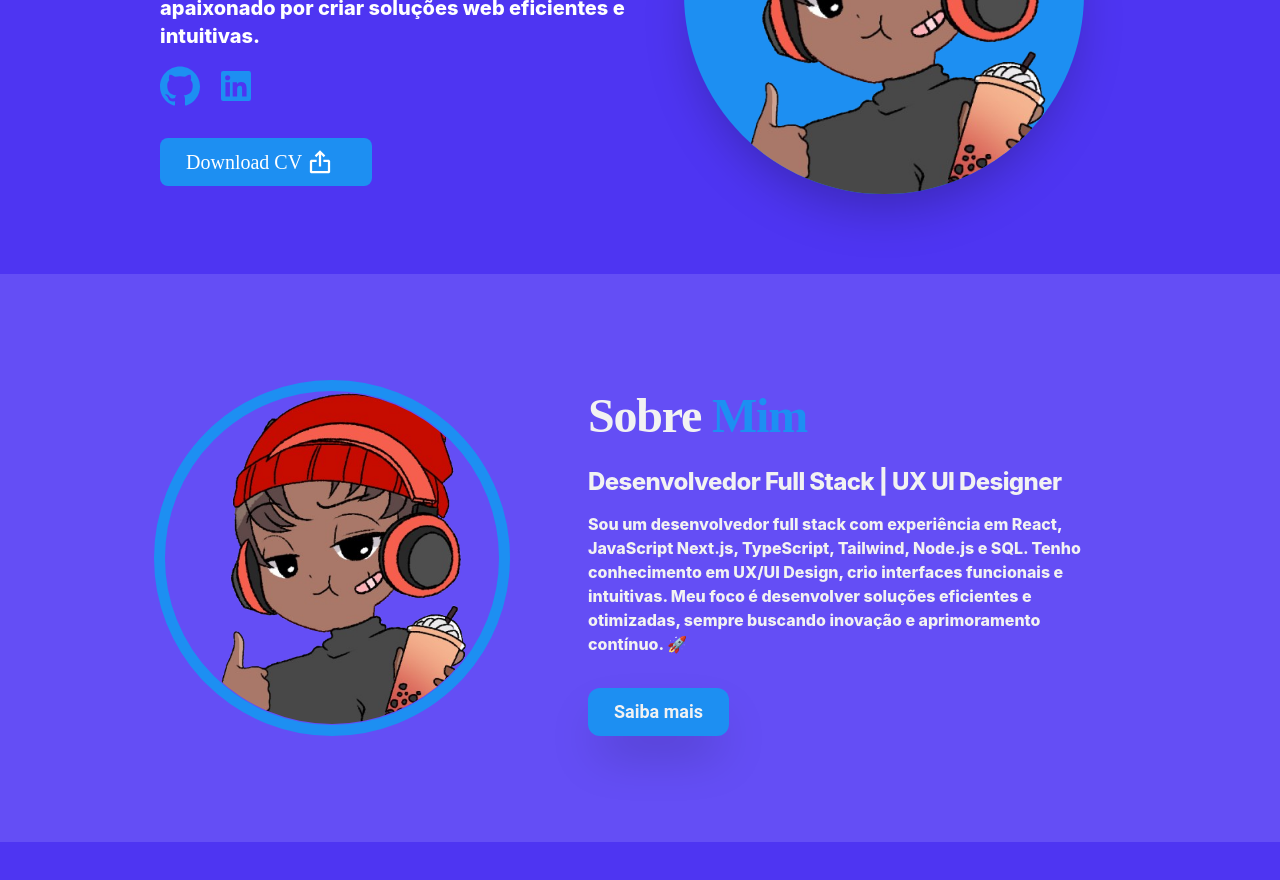
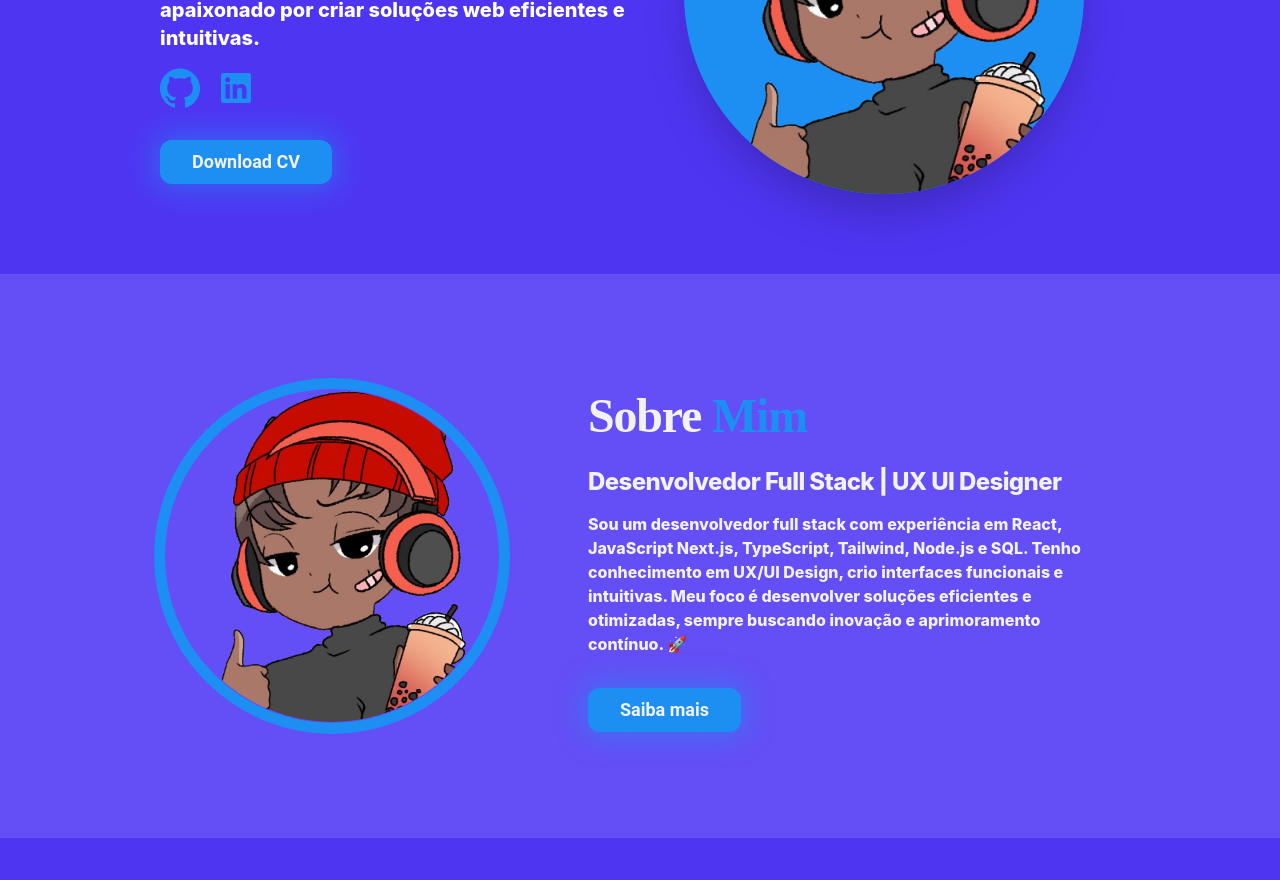
Before and after one commit to ryannardelli/portfolio, a Next.js app: page / in a window 1280 px wide. Shown: the part 340-1220 px from the top of the page. Built offline with nearby package versions, Linux system fonts and the light colour scheme.

Commit message:
enviando novos ajustes

```diff
--- a/src/app/components/About/index.tsx
+++ b/src/app/components/About/index.tsx
@@ -19,14 +19,17 @@ export const About = () => {
             desenvolver soluções eficientes e otimizadas, sempre buscando
             inovação e aprimoramento contínuo. 🚀
           </p>
-          <div className="flex justify-center">
-            <a
-              href="/knowmore"
-              className="inline-flex text-assets hover:bg-transparent border-transparent bg-colorSecondary border-2 hover:border-colorSecondary transition duration-300 ease-in py-2 px-6 focus:outline-none rounded-xl text-lg shadow-2xl font-bold font-roboto"
-            >
-              Saiba mais
-            </a>
-          </div>
+          <div>
+            <div className="relative inline-flex group">
+                <div
+                    className="absolute transitiona-all duration-1000 opacity-70 -inset-px bg-gradient-to-r from-colorSecondary via-colorSecondary to-colorSecondary blur-lg group-hover:opacity-100 group-hover:-inset-1 group-hover:duration-200 animate-tilt">
+                </div>
+                <a href="/knowmore"
+                    className="relative inline-flex items-center justify-center px-8 py-2 text-lg font-bold text-assets transition-all duration-200 bg-colorSecondary font-roboto focus:outline-none focus:ring-2 focus:ring-offset-2 focus:ring-gray-900 rounded-xl"
+                    role="button">Saiba mais
+                </a>
+            </div>
+        </div>
         </div>
         <div className="lg:max-w-lg lg:w-full mb-5 md:mb-0 md:w-1/2 w-4/6">
           <div className="w-full relative mt-12 md:mt-0 mb-0 md:mb-5 lg:mb-0">
--- a/src/app/components/HeroPrinciple/index.tsx
+++ b/src/app/components/HeroPrinciple/index.tsx
@@ -114,33 +114,16 @@ export const HeroPrinciple = () => {
           </a>
         </div>
 
-        <div className="mx-auto md:mx-0 sm:mt-4 mt-2">
-          <button className="px-6 text-xl py-1 bg-colorSecondary hover:bg-transparent border-transparent border-2 hover:border-colorSecondary transition duration-300 ease-in rounded-lg text-white flex items-center">
-            Download CV
-            <svg
-              viewBox="0 0 24 24"
-              fill="none"
-              xmlns="http://www.w3.org/2000/svg"
-              className="mr-2"
-              width="36px"
-              height="36px"
-            >
-              <g id="SVGRepo_bgCarrier" strokeWidth="0"></g>
-              <g
-                id="SVGRepo_tracerCarrier"
-                strokeLinecap="round"
-                strokeLinejoin="round"
-              ></g>
-              <g id="SVGRepo_iconCarrier">
-                <path
-                  fillRule="evenodd"
-                  clipRule="evenodd"
-                  d="M5.25 11.25L6 10.5L9.74999 10.5L9.74999 12L6.75 12L6.75 18L17.25 18L17.25 12L14.25 12L14.25 10.5L18 10.5L18.75 11.25L18.75 18.75L18 19.5L6 19.5L5.25 18.75L5.25 11.25ZM12.75 7.06064L12.75 15L11.25 15L11.25 7.06075L9.53039 8.78037L8.46973 7.71971L12.0001 4.18937L15.5304 7.71971L14.4697 8.78037L12.75 7.06064Z"
-                  fill="#fff"
-                ></path>
-              </g>
-            </svg>
-          </button>
+        <div className="md:mx-0 sm:mt-4 mt-2">
+            <div className="relative inline-flex group">
+                <div
+                    className="absolute transitiona-all duration-1000 opacity-70 -inset-px bg-gradient-to-r from-colorSecondary via-colorSecondary to-colorSecondary blur-lg group-hover:opacity-100 group-hover:-inset-1 group-hover:duration-200 animate-tilt">
+                </div>
+                <a href="#"
+                    className="relative inline-flex items-center justify-center px-8 py-2 text-lg font-bold text-assets transition-all duration-200 bg-colorSecondary font-roboto focus:outline-none focus:ring-2 focus:ring-offset-2 focus:ring-gray-900 rounded-xl"
+                    role="button">Download CV
+                </a>
+            </div>
         </div>
       </div>
     </div>
```
